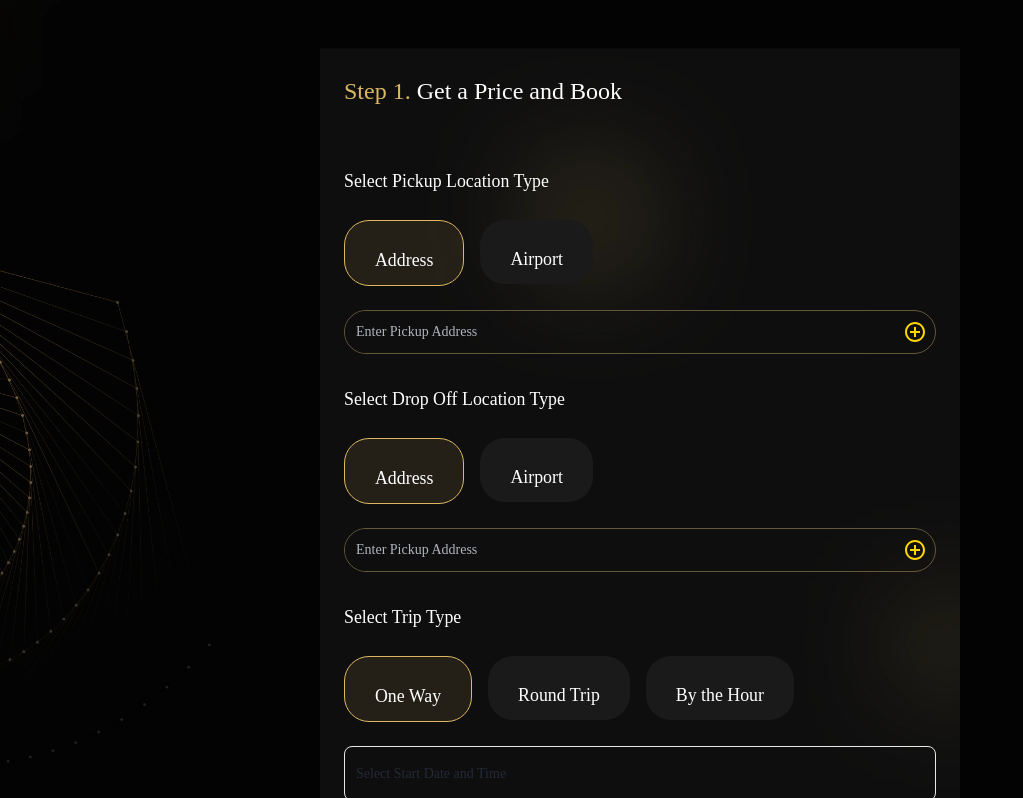
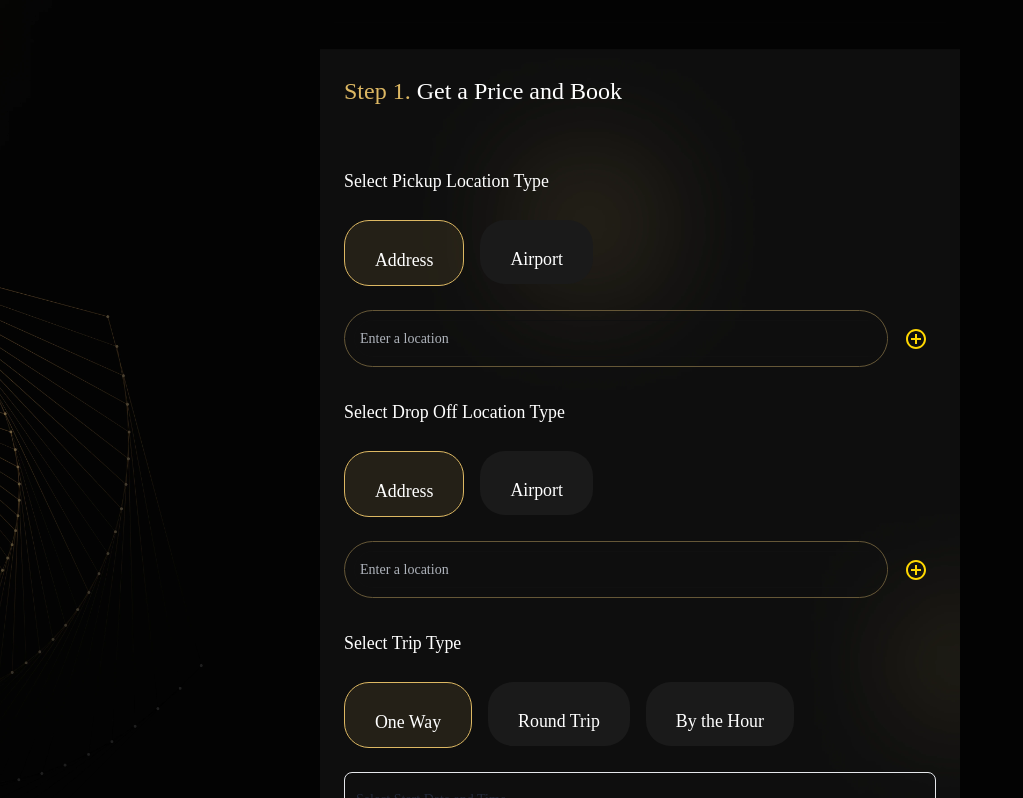
Before and after one commit to ProfiecientGroup/rnr-website, a Next.js app: page /booking in a window 1280 px wide. Shown: the part 536-1334 px from the top of the page, without its empty margins (0-1023 px from the left). Built offline with nearby package versions, Linux system fonts and the light colour scheme.

Commit message:
attach google api in booking

```diff
--- a/next.config.ts
+++ b/next.config.ts
@@ -1,6 +1,6 @@
 /** @type {import('next').NextConfig} */
 const nextConfig = {
-  output: "export",
+  // output: "export",
   reactStrictMode: true,
 };
 module.exports = nextConfig;
--- a/package.json
+++ b/package.json
@@ -16,6 +16,7 @@
     "@mui/material": "^5.13.2",
     "@mui/styles": "^6.1.1",
     "@mui/x-date-pickers": "^7.23.3",
+    "axios": "^1.7.9",
     "date-fns": "^2.30.0",
     "dayjs": "^1.11.13",
     "google-libphonenumber": "^3.2.40",
--- /dev/null
+++ b/src/screens/Booking/components/GoogleAutocompleteInput .tsx
@@ -0,0 +1,89 @@
+import React, { useState } from "react";
+import { Autocomplete, useTheme } from "@mui/material";
+import TextField from "@mui/material/TextField";
+import CircularProgress from "@mui/material/CircularProgress";
+import { googleApi } from "./BookingService";
+import BookingStyles from "../BookingStyles";
+
+interface GoogleAutocompleteInputProps {
+  onChange: (value: string) => void;
+  value: string;
+}
+
+const GoogleAutocompleteInput: React.FC<GoogleAutocompleteInputProps> = ({
+  onChange,
+  value,
+}) => {
+  const theme = useTheme();
+  const classes = BookingStyles(theme);
+  const [options, setOptions] = useState<any[]>([]);
+  const [loading, setLoading] = useState(false);
+
+  // Handle the input change to fetch predictions
+  const handleInputChange = async (
+    event: React.ChangeEvent<HTMLInputElement>
+  ) => {
+    const inputValue = event.target.value;
+
+    if (!inputValue) {
+      setOptions([]);
+      return;
+    }
+
+    setLoading(true);
+    try {
+      const response = await googleApi(inputValue); // Fetch predictions from Google API
+      setOptions(response.predictions || []);
+    } catch (error) {
+      console.error("Error fetching Google Places data", error);
+    } finally {
+      setLoading(false);
+    }
+  };
+
+  // Handle the selection of an address
+  const handleSelectionChange = (event: any, newValue: string | null) => {
+    if (newValue) {
+      onChange(newValue); // Update the address with the selected value
+    } else {
+      onChange(""); // Handle case when user clears the input (e.g., using backspace)
+    }
+  };
+
+  return (
+    <Autocomplete
+      sx={classes.textInputField}
+      freeSolo
+      options={options.map((option: any) => option.description)} // Map predictions to description
+      onInputChange={(_, value) =>
+        handleInputChange({
+          target: { value },
+        } as React.ChangeEvent<HTMLInputElement>)
+      }
+      onChange={handleSelectionChange} // Handle selection change
+      renderInput={(params) => (
+        <TextField
+          {...params}
+          placeholder="Enter a location"
+          variant="outlined"
+          fullWidth
+          type="text"
+          value={value} // Bind value here
+          InputProps={{
+            ...params.InputProps,
+            endAdornment: (
+              <>
+                {loading ? (
+                  <CircularProgress color="inherit" size={20} />
+                ) : null}
+                {params.InputProps.endAdornment}
+              </>
+            ),
+          }}
+        />
+      )}
+    />
+  );
+};
+
+export default GoogleAutocompleteInput;
--- a/src/screens/Booking/components/JourneyDetails.tsx
+++ b/src/screens/Booking/components/JourneyDetails.tsx
@@ -1,4 +1,4 @@
-import React, { useState } from "react";
+import React, { useEffect, useRef, useState } from "react";
 import {
   Box,
   Typography,
@@ -20,8 +20,9 @@ import BookingStyles from "../BookingStyles";
 import { DateTimePicker } from "@mui/x-date-pickers/DateTimePicker";
 import { AdapterDateFns } from "@mui/x-date-pickers/AdapterDateFns";
 import { LocalizationProvider } from "@mui/x-date-pickers/LocalizationProvider";
-import dayjs, { Dayjs } from "dayjs";
+import { Dayjs } from "dayjs";
 import { doBooking } from "./BookingService";
+import GoogleAutocompleteInput from "./GoogleAutocompleteInput ";
 
 const steps = ["Address", "Airport"];
 const tripType = ["One Way", "Round Trip", "By the Hour"];
@@ -39,12 +40,12 @@ const JourneyDetails = (props: CustomProps) => {
   const [tripTypeActiveStep, setTripTypeActiveStep] = useState(0);
   const [formData, setFormData] = useState({
     pickups: {
-      addresses: [{ address: "", in_congestion_zone: false }],
-      airports: [{ airport: "", terminal: "", in_congestion_zone: false }],
+      addresses: [{ address: "" }],
+      airports: [{ airport: "", terminal: "" }],
     },
     dropoffs: {
-      addresses: [{ address: "", in_congestion_zone: false }],
-      airports: [{ airport: "", terminal: "", in_congestion_zone: false }],
+      addresses: [{ address: "" }],
+      airports: [{ airport: "", terminal: "" }],
     },
     trip_type:
       tripTypeActiveStep === 0
@@ -56,6 +57,8 @@ const JourneyDetails = (props: CustomProps) => {
     end_datetime: null,
     hours: 0,
   });
+
+  console.log(formData);
 
   const transformLocations = (locations: any) => {
     const addresses = locations.addresses.map((address: any) => ({
@@ -88,12 +91,12 @@ const JourneyDetails = (props: CustomProps) => {
       await doBooking(body);
       setFormData({
         pickups: {
-          addresses: [{ address: "", in_congestion_zone: false }],
-          airports: [{ airport: "", terminal: "", in_congestion_zone: false }],
+          addresses: [{ address: "" }],
+          airports: [{ airport: "", terminal: "" }],
         },
         dropoffs: {
-          addresses: [{ address: "", in_congestion_zone: false }],
-          airports: [{ airport: "", terminal: "", in_congestion_zone: false }],
+          addresses: [{ address: "" }],
+          airports: [{ airport: "", terminal: "" }],
         },
         trip_type: "",
         start_datetime: null,
@@ -107,12 +110,12 @@ const JourneyDetails = (props: CustomProps) => {
       setIsSuccess(false);
       setFormData({
         pickups: {
-          addresses: [{ address: "", in_congestion_zone: false }],
-          airports: [{ airport: "", terminal: "", in_congestion_zone: false }],
+          addresses: [{ address: "" }],
+          airports: [{ airport: "", terminal: "" }],
         },
         dropoffs: {
-          addresses: [{ address: "", in_congestion_zone: false }],
-          airports: [{ airport: "", terminal: "", in_congestion_zone: false }],
+          addresses: [{ address: "" }],
+          airports: [{ airport: "", terminal: "" }],
         },
         trip_type: "",
         start_datetime: null,
@@ -159,11 +162,14 @@ const JourneyDetails = (props: CustomProps) => {
     field: "addresses" | "airports",
     index: number,
     key: string,
-    value: string | number
+    value: string
   ) => {
     const updatedData: any = { ...formData };
+    if (updatedData[type] && updatedData[type][field]) {
+      // Ensure the index and key are correct for updating
       updatedData[type][field][index][key] = value;
-    setFormData(updatedData);
+      setFormData(updatedData); // Don't forget to update the state
+    }
   };
 
   // Handle Add/Remove Fields
@@ -242,29 +248,23 @@ const JourneyDetails = (props: CustomProps) => {
             {/* Pickup Address or Airport Selection */}
             {pickActiveStep === 0
               ? formData.pickups.addresses.map((pickup, index) => (
-                  <TextField
+                  <Stack direction={"row"} spacing={1} key={index}>
+                    <GoogleAutocompleteInput
                       key={index}
-                    value={pickup.address}
-                    onChange={(e) =>
+                      value={pickup.address} // Make sure pickup.address is a string
+                      onChange={(newValue: string) =>
                         handleChange(
                           "pickups",
                           "addresses",
                           index,
                           "address",
-                        e.target.value
+                          newValue
                         )
                       }
-                    placeholder="Enter Pickup Address"
-                    variant="outlined"
-                    fullWidth
-                    InputProps={{
-                      endAdornment: (
-                        <InputAdornment position="end">
+                    />
                     {index === formData.pickups.addresses.length - 1 && (
                       <IconButton
-                              onClick={() =>
-                                handleAddField("pickups", "addresses")
-                              }
+                        onClick={() => handleAddField("pickups", "addresses")}
                       >
                         <AddCircleOutlineIcon sx={{ color: "#FFD700" }} />
                       </IconButton>
@@ -285,11 +285,7 @@ const JourneyDetails = (props: CustomProps) => {
                         <RemoveCircleOutlineIcon />
                       </IconButton>
                     )}
-                        </InputAdornment>
-                      ),
-                    }}
-                    sx={classes.textInputField}
-                  />
+                  </Stack>
                 ))
               : formData.pickups.airports.map((pickup, index) => (
                   <Stack direction={"row"} spacing={1} key={index}>
@@ -366,32 +362,25 @@ const JourneyDetails = (props: CustomProps) => {
                 </StepLabel>
               ))}
             </Stepper>
-
             {dropActiveStep === 0
               ? formData.dropoffs.addresses.map((dropoffs, index) => (
-                  <TextField
+                  <Stack direction={"row"} spacing={1} key={index}>
+                    <GoogleAutocompleteInput
                       key={index}
-                    value={dropoffs.address}
-                    onChange={(e) =>
+                      value={dropoffs.address} // Assuming dropoffs.address is a string
+                      onChange={(newValue: string) =>
                         handleChange(
                           "dropoffs",
                           "addresses",
                           index,
                           "address",
-                        e.target.value
+                          newValue
                         )
                       }
-                    placeholder="Enter Pickup Address"
-                    variant="outlined"
-                    fullWidth
-                    InputProps={{
-                      endAdornment: (
-                        <InputAdornment position="end">
+                    />
                     {index === formData.dropoffs.addresses.length - 1 && (
                       <IconButton
-                              onClick={() =>
-                                handleAddField("dropoffs", "addresses")
-                              }
+                        onClick={() => handleAddField("dropoffs", "addresses")}
                       >
                         <AddCircleOutlineIcon sx={{ color: "#FFD700" }} />
                       </IconButton>
@@ -399,11 +388,7 @@ const JourneyDetails = (props: CustomProps) => {
                     {formData.dropoffs.addresses.length > 1 && (
                       <IconButton
                         onClick={() =>
-                                handleRemoveField(
-                                  "dropoffs",
-                                  "addresses",
-                                  index
-                                )
+                          handleRemoveField("dropoffs", "addresses", index)
                         }
                         sx={{
                           color:
@@ -411,18 +396,12 @@ const JourneyDetails = (props: CustomProps) => {
                               ? "grey"
                               : "#FFD700",
                         }}
-                              disabled={
-                                formData.dropoffs.addresses.length === 1
-                              }
+                        disabled={formData.dropoffs.addresses.length === 1}
                       >
                         <RemoveCircleOutlineIcon />
                       </IconButton>
                     )}
-                        </InputAdornment>
-                      ),
-                    }}
-                    sx={classes.textInputField}
-                  />
+                  </Stack>
                 ))
               : formData.dropoffs.airports.map((dropoffs, index) => (
                   <Stack direction={"row"} spacing={1} key={index}>
```
Also changed, not shown: src/pages/api/google-autocomplete.ts (added, +45 -0 lines), src/screens/Booking/components/BookingService.ts (+19 -0 lines), 1 other file (tests, documents, lock files or other folders). Lines whose indentation alone changed are shown as unchanged.
